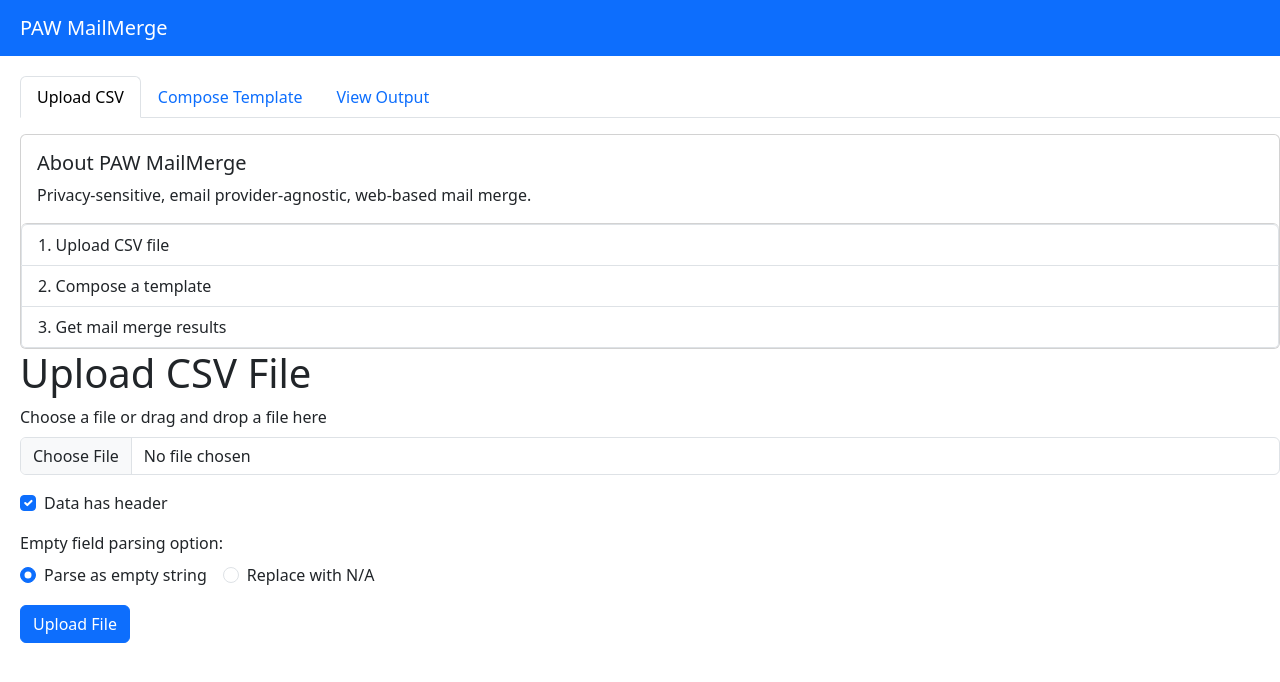
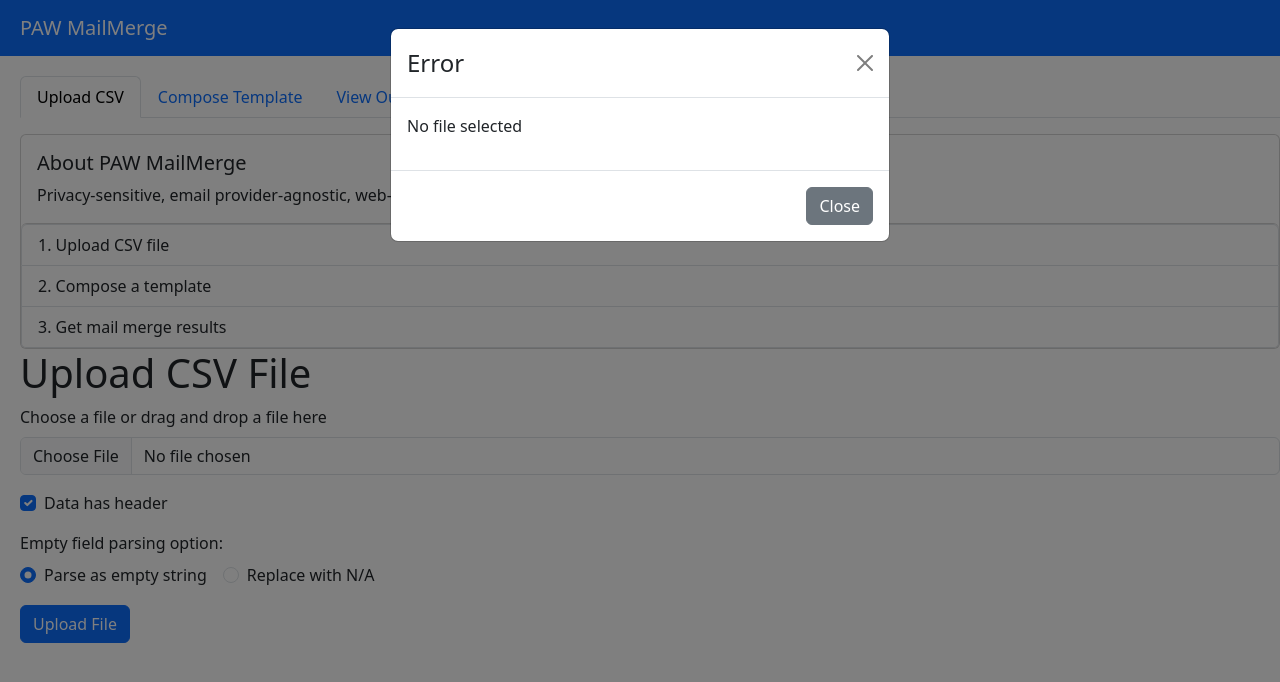
Before and after one commit to Cat-1/paw-mailmerge, a React (Create React App) app in the folder react-paw-mailmerge/: page / in a window 1280 px wide. Both pictures are taken after a click on the button "Upload File". Shown: the top 682 px of the page. Built offline with nearby package versions, Linux system fonts and the light colour scheme.

Commit message:
display success and error messages on file upload, use alert or modal to inform user of the file upload outcome

```diff
--- a/react-paw-mailmerge/src/components/FileUpload.tsx
+++ b/react-paw-mailmerge/src/components/FileUpload.tsx
@@ -2,6 +2,9 @@ import React, { useState, ChangeEvent } from 'react';
 import { Button, Form } from 'react-bootstrap';
 import InfoCard from './InfoCard';
 import { CsvOptions, CsvResult, ParseCsv } from '../Helpers/CsvFunctions';
+import PopUpAlert from './PopUpAlert';
+import { AlertVariant } from './PopUpAlert';
+import PopUpModal from './PopUpModal';
 
 interface FileUploadProps {
   setParsedData: React.Dispatch<React.SetStateAction<CsvResult | null>>;
@@ -11,6 +14,24 @@ const FileUpload: React.FC<FileUploadProps> = ({setParsedData}) => {
   const [selectedFile, setSelectedFile] = useState<File | null>(null);
   const [dataHasHeader, setDataHasHeader] = useState<boolean>(true);
   const [nullFieldOption, setNullFieldOption] = useState<string>('Ignore');
+  const [errorMessages, setErrorMessages] = useState<string[]>([]);
+  const [successMessage, setSuccessMessage] = useState<string | null>(null);
+
+  const dismissSuccessAlert = () => {
+    setSuccessMessage(null);
+  }
+
+  const dismissErrorModal = () => {
+    setErrorMessages([]);
+  }
+
+  const addErrorMessage = (newItem: string | string[]) => {
+    if (Array.isArray(newItem)) {
+      setErrorMessages([...errorMessages, ...newItem]);
+    } else {
+      setErrorMessages([...errorMessages, newItem]);
+    }
+  }
 
   const getParserOpts = (): CsvOptions => {
     const opts = {
@@ -52,15 +73,17 @@ const FileUpload: React.FC<FileUploadProps> = ({setParsedData}) => {
         // proceed to CSV parsing.
         var options = getParserOpts(); // this may need to be adjusted
         //TODO: Write Error callbacks
-        ParseCsv(selectedFile, options, (result) => { setParsedData(result); console.log(result)}, (message, obj) => {
+        ParseCsv(selectedFile, options, (result) => { setParsedData(result); console.log(result); setSuccessMessage(`Successfully loaded ${selectedFile.name}.`)}, (message, obj) => {
           console.error(message);
           console.error(obj);
         });
 
       } else {
+        addErrorMessage(errors);
         console.error(errors);
       }
     } else {
+      addErrorMessage('No file selected');
       console.error('No file selected.');
     }
   };
@@ -82,7 +105,7 @@ const FileUpload: React.FC<FileUploadProps> = ({setParsedData}) => {
                             label='Data has header'
                             checked={dataHasHeader}
                             onChange={() => {setDataHasHeader(!dataHasHeader)}}
-                    />
+                            />
                 </Form.Group>
                 <Form.Group>
                   <Form.Label>Empty field parsing option: </Form.Label>
@@ -94,7 +117,7 @@ const FileUpload: React.FC<FileUploadProps> = ({setParsedData}) => {
                       label='Parse as empty string'
                       checked={nullFieldOption === 'Ignore'}
                       onChange={(event) => {setNullFieldOption(event.target.value)}}
-                    />
+                      />
                     <Form.Check
                       inline
                       type='radio'
@@ -102,9 +125,11 @@ const FileUpload: React.FC<FileUploadProps> = ({setParsedData}) => {
                       label='Replace with N/A'
                       checked={nullFieldOption === 'Replace'}
                       onChange={(event) => {setNullFieldOption(event.target.value)}}
-                    />
+                      />
                   </div>
                 </Form.Group>
+                {successMessage && <PopUpAlert variant={AlertVariant.success} message={successMessage} onClose={dismissSuccessAlert}/>}
+                {errorMessages.length > 0 && <PopUpModal messages={errorMessages} onClose={dismissErrorModal}/>}
                 <Button onClick={handleFileUpload}>Upload File</Button>
             </Form>
         </div>
--- /dev/null
+++ b/react-paw-mailmerge/src/components/PopUpAlert.tsx
@@ -0,0 +1,29 @@
+import React from 'react';
+import { Alert } from 'react-bootstrap';
+
+export enum AlertVariant {
+  'primary' = 'primary',
+  'secondary' = 'secondary',
+  'success' = 'success',
+  'danger' = 'danger',
+  'warning' = 'warning',
+  'info' = 'info',
+  'light' = 'light',
+  'dark' = 'dark',
+}
+
+interface PopUpAlertProps {
+  variant: AlertVariant;
+  message: string;
+  onClose: () => void;
+}
+
+const PopUpAlert: React.FC<PopUpAlertProps> = ({variant, message, onClose }) => {
+  return (
+    <Alert variant={variant} onClose={onClose} dismissible>
+      {message}
+    </Alert>
+  );
+};
+
+export default PopUpAlert;
--- /dev/null
+++ b/react-paw-mailmerge/src/components/PopUpModal.tsx
@@ -0,0 +1,27 @@
+import React from 'react';
+import { Modal, Button } from 'react-bootstrap';
+
+interface PopUpModalProps {
+  messages: string[];
+  onClose: () => void;
+}
+
+const PopUpAlert: React.FC<PopUpModalProps> = ({ messages, onClose }) => {
+  return (
+    <Modal show={true} onHide={onClose} backdrop="static" keyboard={true}>
+      <Modal.Header closeButton>
+        <Modal.Title>Error</Modal.Title>
+      </Modal.Header>
+      <Modal.Body>
+        {messages.map((message, index) => <p key={index}>{message}</p>)}
+      </Modal.Body>
+      <Modal.Footer>
+        <Button variant="secondary" onClick={onClose}>
+          Close
+        </Button>
+      </Modal.Footer>
+    </Modal>
+  );
+};
+
+export default PopUpAlert;
```
